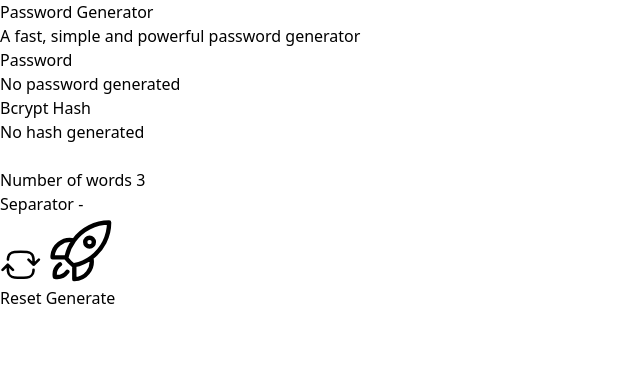
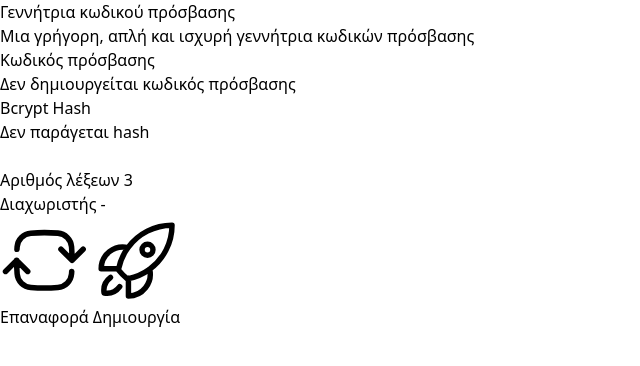
Before and after one commit to sebastienrousseau/password-generator-pro, a Svelte app: page / in a window 1280 px wide. Shown: the top 366 px of the page, without its empty margins (0-640 px from the left). Built offline with nearby package versions, Linux system fonts and the light colour scheme.

Commit message:
feat(locale): added Greek locale

```diff
--- a/src/App.svelte
+++ b/src/App.svelte
@@ -10,9 +10,9 @@
 
   import Translate from './Components/I18n/i18n'
 
-  const systemLanguage = Intl.DateTimeFormat().resolvedOptions().locale
+  // const systemLanguage = Intl.DateTimeFormat().resolvedOptions().locale
   // const systemLanguage = navigator.languages[0]
-  // const systemLanguage = 'da-DK'
+  const systemLanguage = 'el-GR'
 
   const generate_i18n = Translate('Button', systemLanguage)
   const label_i18n = Translate('Label', systemLanguage)
--- a/src/Components/I18n/i18n.ts
+++ b/src/Components/I18n/i18n.ts
@@ -2,6 +2,7 @@ import bgLocaleJSON from '../../Locales/bg-BG.json';
 import csLocaleJSON from '../../Locales/cs-CZ.json';
 import daLocaleJSON from '../../Locales/da-DK.json';
 import deLocaleJSON from '../../Locales/de-DE.json';
+import elLocaleJSON from '../../Locales/el-GR.json';
 import enLocaleJSON from '../../Locales/en-GB.json';
 import esLocaleJSON from '../../Locales/es-ES.json';
 import frLocaleJSON from '../../Locales/fr-FR.json';
@@ -21,6 +22,7 @@ const locales = {
     'de-AT': deLocaleJSON,
     'de-CH': deLocaleJSON,
     'de-DE': deLocaleJSON,
+    'el-GR': elLocaleJSON,
     'en-BG': enLocaleJSON,
     'en-BI': enLocaleJSON,
     'en-BS': enLocaleJSON,
--- /dev/null
+++ b/src/Locales/el-GR.json
@@ -0,0 +1,12 @@
+{
+    "Button": "Δημιουργία",
+    "Button2": "Επαναφορά",
+    "Label": "Κωδικός πρόσβασης",
+    "Label2": "Bcrypt Hash",
+    "Label3": "Αριθμός λέξεων",
+    "Label4": "Διαχωριστής",
+    "Placeholder": "Δεν δημιουργείται κωδικός πρόσβασης",
+    "Placeholder2": "Δεν παράγεται hash",
+    "Subtitle": "Μια γρήγορη, απλή και ισχυρή γεννήτρια κωδικών πρόσβασης",
+    "Title": "Γεννήτρια κωδικού πρόσβασης"
+}
```
